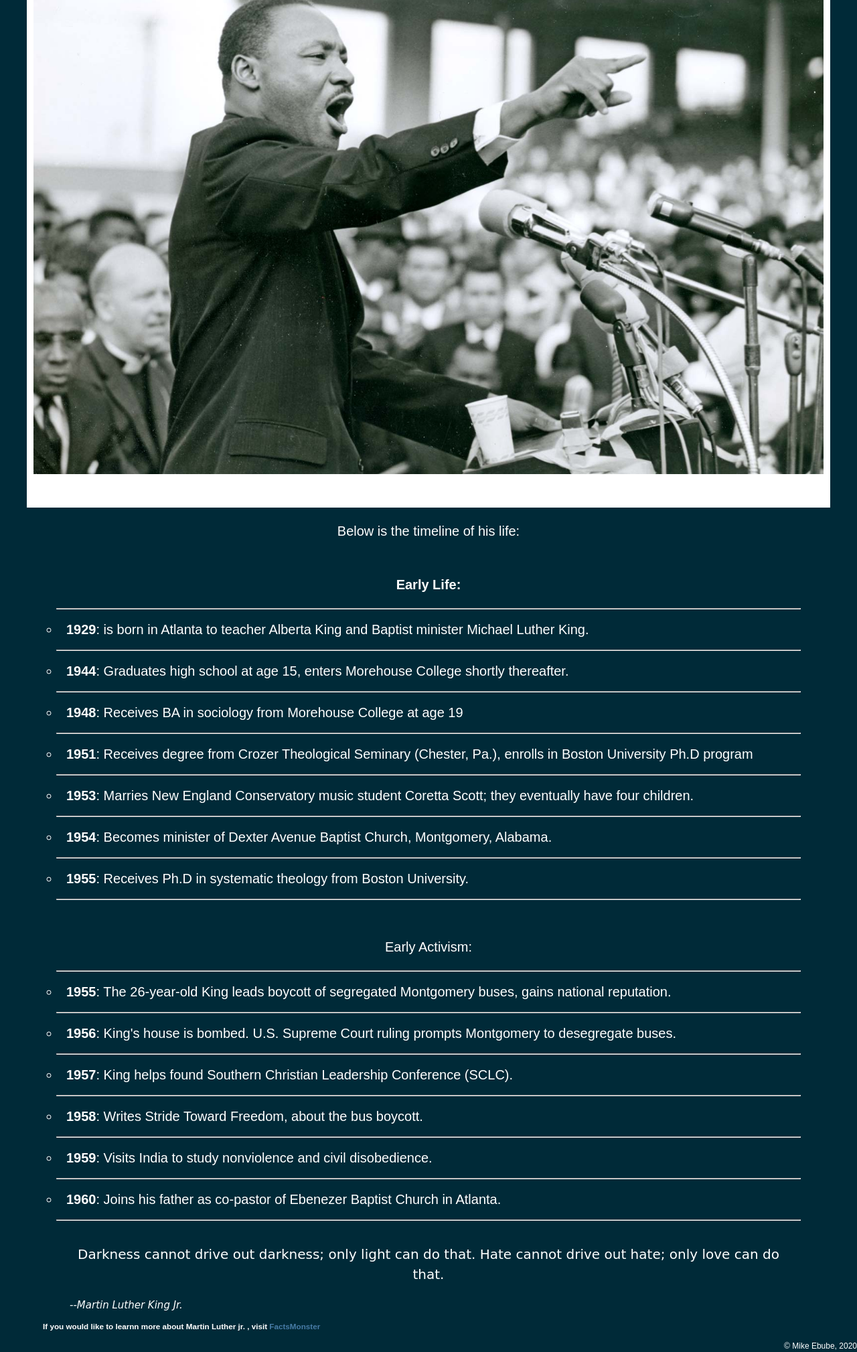
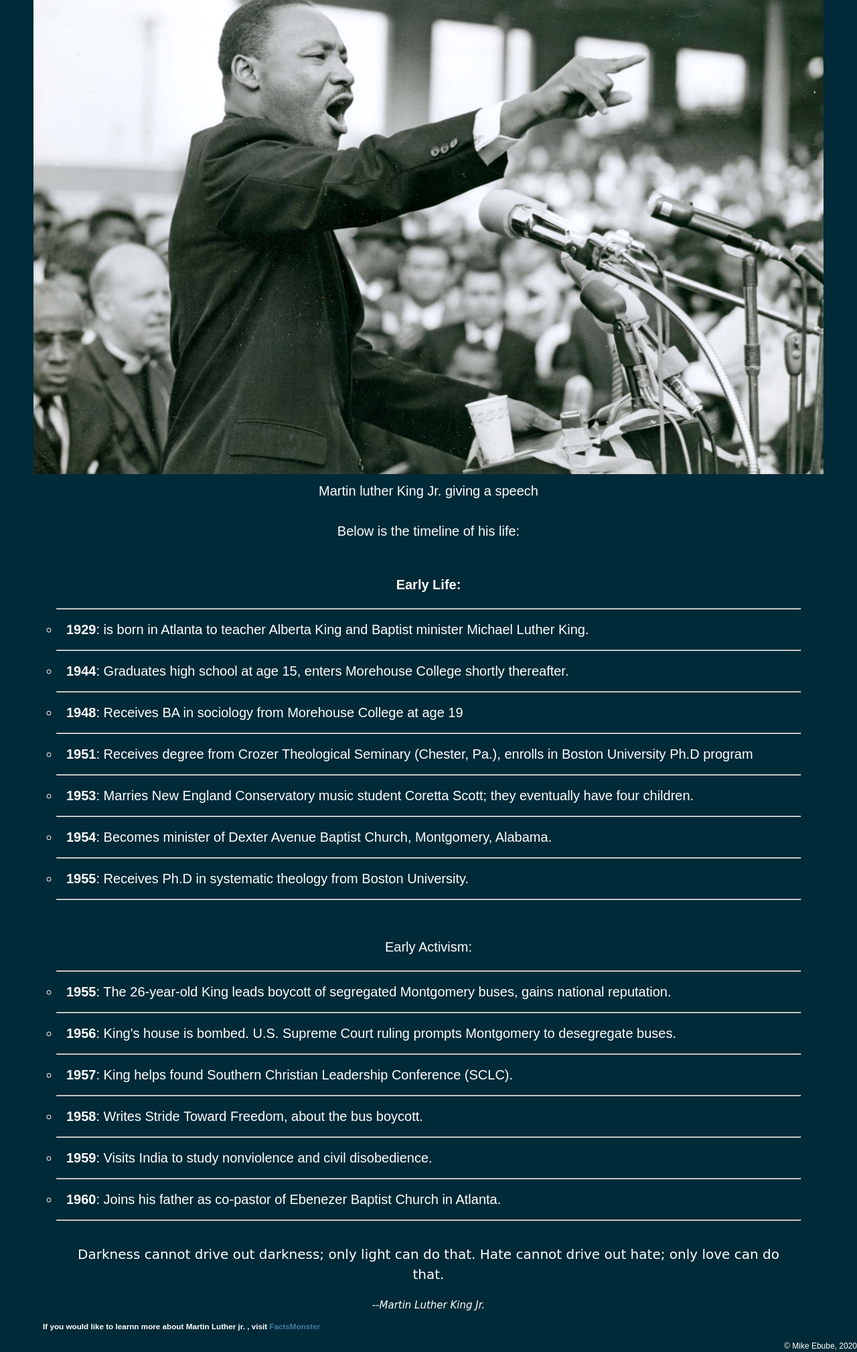
Before and after one commit to mikeForTheLoveOfCode/tribute_page, a plain HTML site: page index.html in a window 1280 px wide. Shown: the part 276-2295 px from the top of the page at 67% size. Drawn offline with Linux system fonts and the light colour scheme.

```diff
--- a/styles/style.css
+++ b/styles/style.css
@@ -27,7 +27,7 @@
 }
 
 #img-div{
-    background: white;
+    /* background: white; */
     padding: 10px;
 }
 figcaption{
@@ -72,10 +72,12 @@
 
 blockquote{
     font-family: cursive;
+    text-align: center;
 }
 
 blockquote cite{
     font-size: 1.5rem;
+
 }
 footer {
     text-align: end;
```
Also changed, not shown: index.html (+4 -2 lines), 1 other file.
